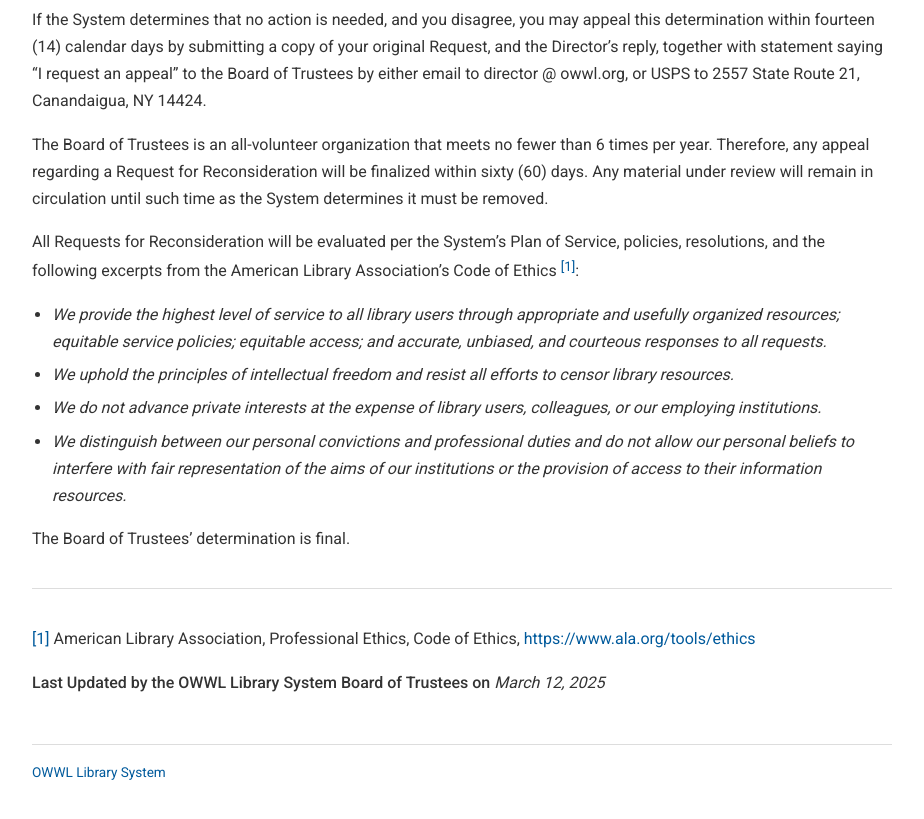
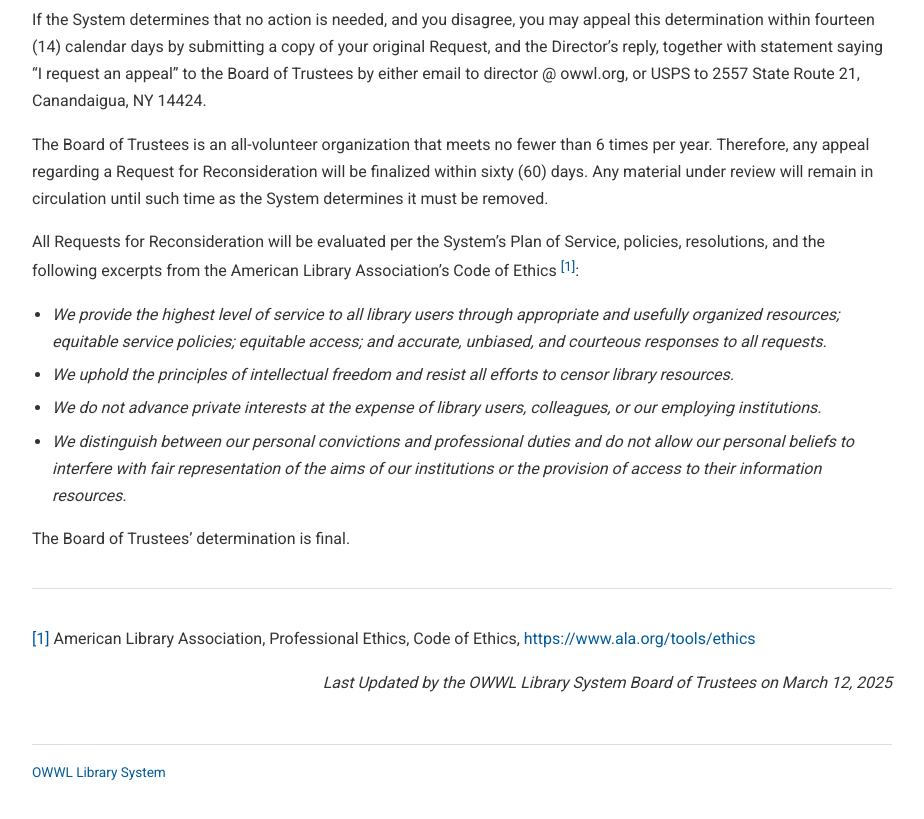
Before and after one commit to OWWL-Library-System/system-policies, a Jekyll site: the page built from policies/collection-management-and-circulation-policy.md, in a window 1280 px wide and 900 px high, scrolled down 4852 px. Shown: the top 819 px of the window, without its empty margins (178-1102 px from the left). Built offline with Jekyll 4.4.1, drawn with Linux system fonts in a browser that asks for light colours.

Commit message:
Update collection-management-and-circulation-policy.md

```diff
--- a/policies/collection-management-and-circulation-policy.md
+++ b/policies/collection-management-and-circulation-policy.md
@@ -141,4 +141,4 @@ The Board of Trustees’ determination is final.
 
 [\[1\]](#_ftnref1) American Library Association, Professional Ethics, Code of Ethics, [https://www.ala.org/tools/ethics](https://www.ala.org/tools/ethics)
 
-**Last Updated by the OWWL Library System Board of Trustees on** *March 12, 2025*
+<p class="text-right"><em>Last Updated by the OWWL Library System Board of Trustees on March 12, 2025</em></p>
```
